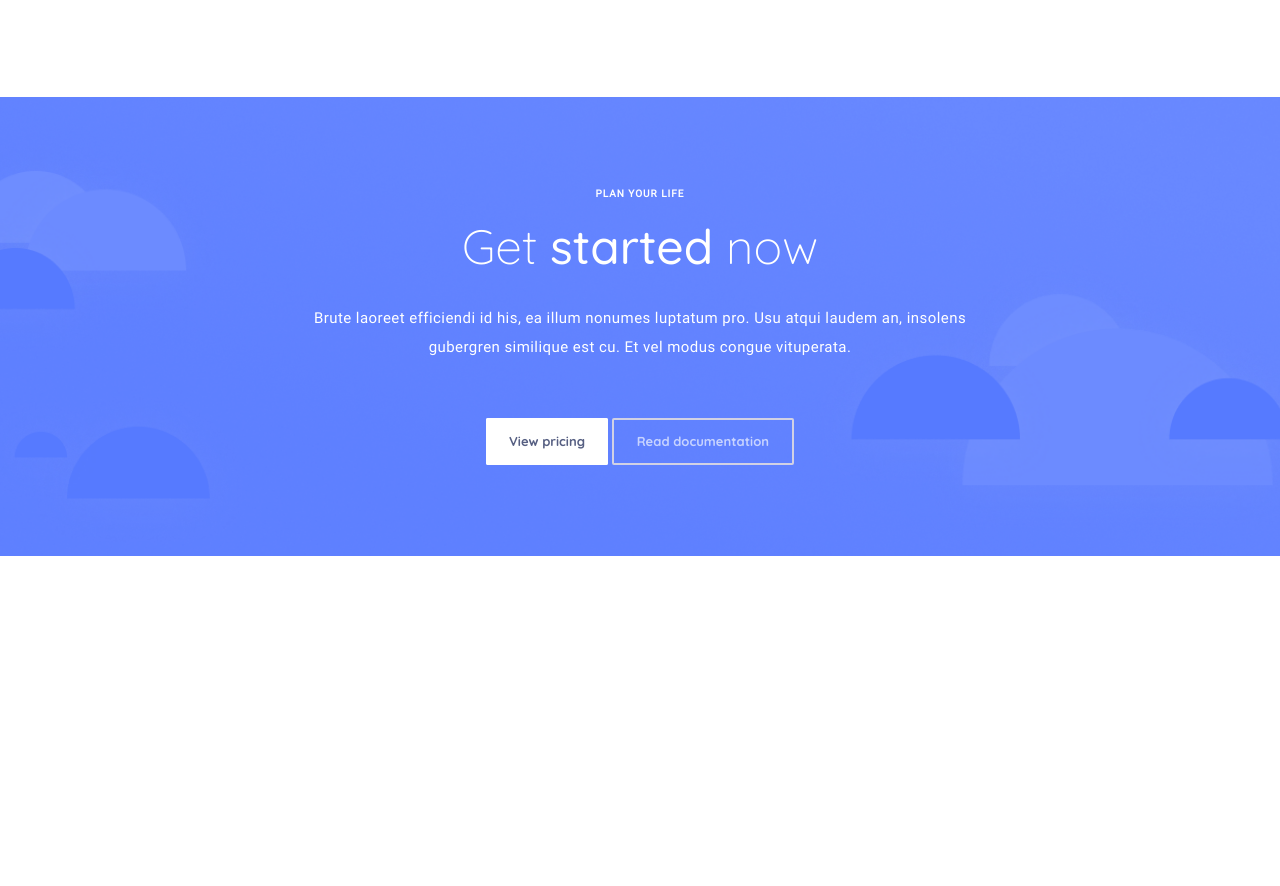
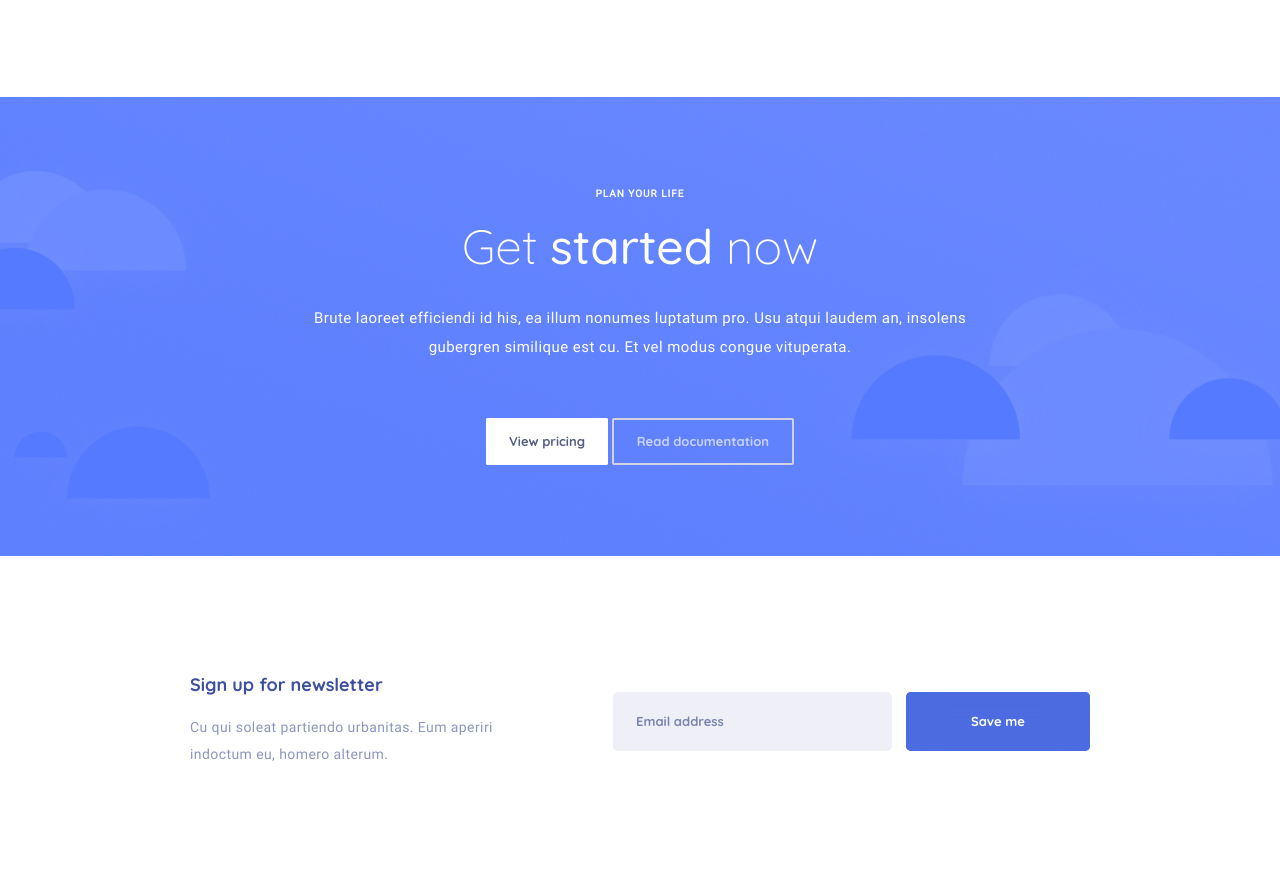
Before and after one commit to Faitsumaru/ProductivitySite-Layout, a plain HTML site: page index.html in a window 1280 px wide. Shown: the part 5452-6338 px from the top of the page. Before the commit the page ends 6008 px from the top, so only its background shows below. Drawn offline with nearby package versions, Linux system fonts and the light colour scheme; files whose address does not match are found by name.

Commit message:
9 block <sign> is done

```diff
--- a/css/style.css
+++ b/css/style.css
@@ -859,3 +859,58 @@ h2 {
     box-shadow: 0 0 20px 20px #fff inset;
     color:#565F82;
 }
+
+/*9 block*/
+.sign__inner {
+    padding: 118px 160px;
+    display: flex;
+    justify-content: space-between;
+}
+.sign__text {
+    max-width: 330px;
+}
+.sign__title {
+    color: #3D4F9F;
+    font-family: 'Quicksand';
+    font-weight: 700;
+    font-size: 18px;
+    line-height: 22.5px;
+    padding-bottom: 18px;
+}
+.sign__text p {
+    letter-spacing: 0.03em;
+    font-size: 14px;
+    line-height: 27px;
+}
+.sign-form {
+    display: flex;
+    align-items: center;
+}
+.sign__input-mail {
+    background-color: #EFEFF7;
+    border-radius: 5px;
+    width: 233px;
+    height: 59px;
+    border: none;
+    padding: 0 23px;
+    font-size: 13px;
+    line-height: 16px;
+    font-family: 'Quicksand';
+    font-weight: 700;
+    margin-right: 14px;
+}
+.sign__input-mail::placeholder {
+    color: #7A85AD;
+}
+.sign .btn-1 {
+    width: 184px;
+    height: 59px;
+    border-radius: 5px;
+    box-shadow: 0 0 20px 20px #4D6CE1 inset, 0 0 0 0 #4D6CE1;
+    background-color: #4D6CE1;
+}
+.sign .btn-1:hover {
+    background-color:#fff;
+    color: #4D6CE1;
+    box-shadow: 0 0 5px 0 #4D6CE1 inset, 0 0 5px 4px #4D6CE1;
+}
--- a/index.html
+++ b/index.html
@@ -555,6 +555,26 @@
             </div>
         </div>
 
+        <!--9 block-->
+        <div class="sign">
+            <div class="container">
+                <div class="sign__inner">
+
+                    <div class="sign__text">
+                        <h5 class="sign__title">Sign up for newsletter</h5>
+                        <p>
+                            Cu qui soleat partiendo urbanitas. Eum aperiri indoctum eu, homero alterum.
+                        </p>
+                    </div>
+                    <form action="" class="sign-form">
+                        <input type="email" class="sign__input-mail" placeholder="Email address">
+                        <button class="button btn-1">Save me</button>
+                    </form>
+
+                </div>
+            </div>
+        </div>
+
     </main>
 
 
```
